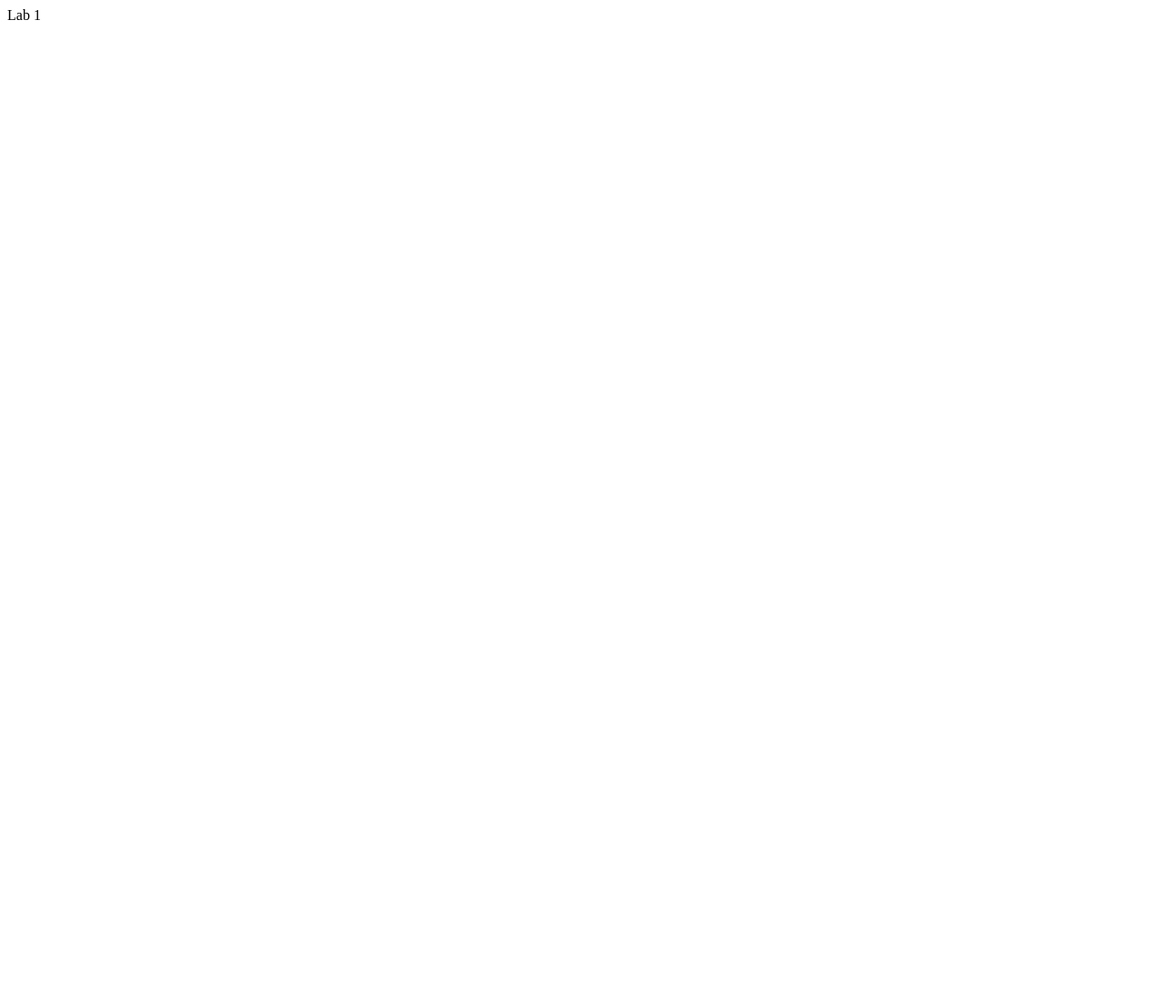
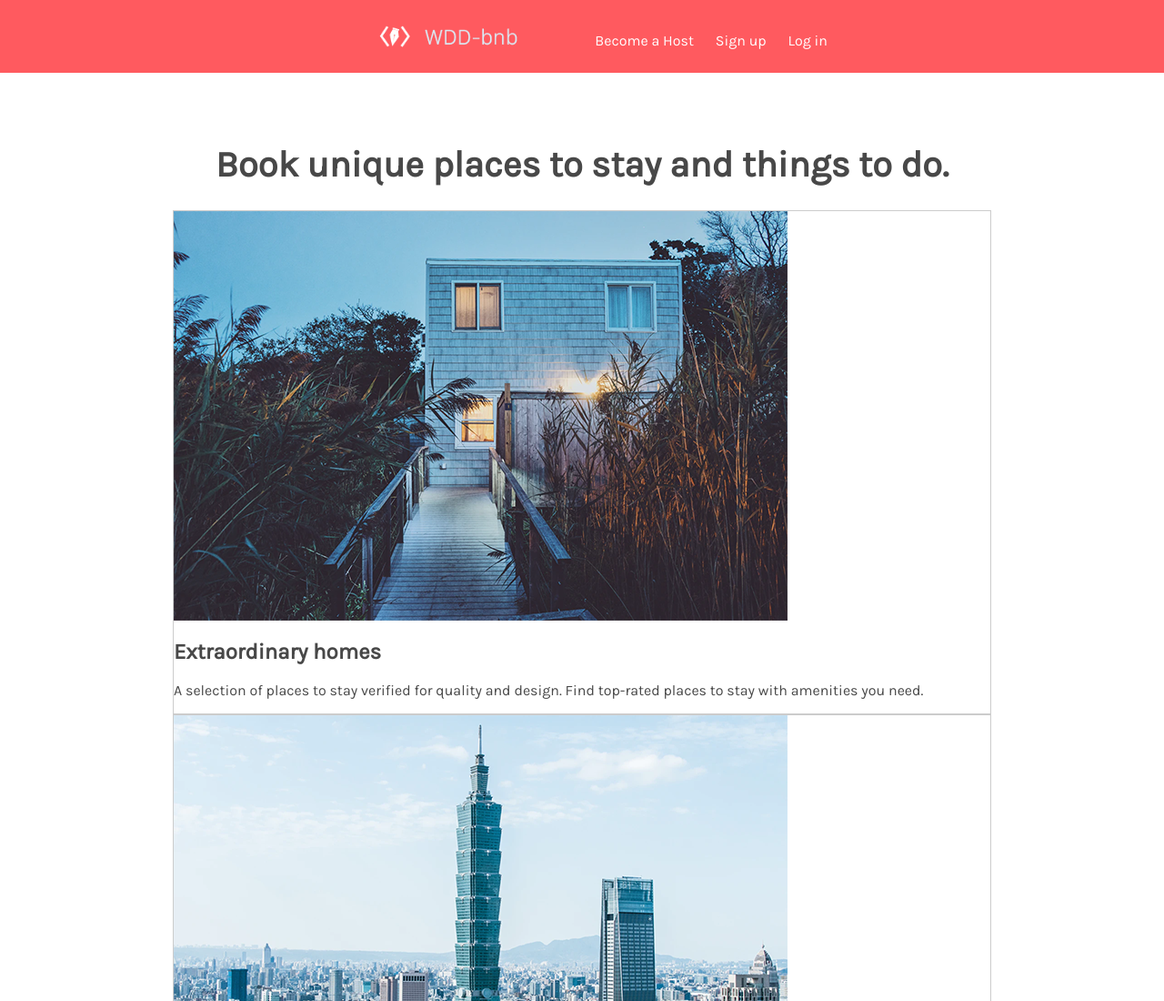
Before and after one commit to weijiexi/weijiexi.github.io, a plain HTML site: page labs/lab2/index.html in a window 1280 px wide. Shown: the top 1100 px of the page at 91% size. Before the commit the page ends 800 px from the top, so only its background shows below. Drawn offline with Linux system fonts and the light colour scheme.

Commit message:
finished lab2

```diff
--- a/homeworks/hw2/assets/css/style.css
+++ b/homeworks/hw2/assets/css/style.css
@@ -30,6 +30,7 @@ div {
     top: calc(50% - 240px);
     left: calc(50% - 240px);
 }
+
 .circle {
     width: 60px;
     height: 60px;
@@ -39,7 +40,6 @@ div {
     border-radius: 50%;
 }
 
-
 #third-row  .circle {
     width: 60px;
     height: 60px;
@@ -48,6 +48,7 @@ div {
     margin-right: 30px;
     border-radius: 50%;
 }
+
 .square {
     width: 60px;
     height: 60px;
@@ -59,6 +60,7 @@ div {
 .row {
     margin-bottom: 30px;
 }
+
 .green {
     background: #78c272;
 }
@@ -67,8 +69,8 @@ div {
     border: 3px inset rgba(74, 74, 74, 0.25);
     width: 54px;
     height: 54px;
+}
 
-}
 .circle.fancy {
     border-style: dotted;
 }
--- /dev/null
+++ b/labs/lab2/css/style.css
@@ -0,0 +1,73 @@
+
+body, header, nav, ul, li {
+    margin: 0;
+    padding: 0;
+    list-style: none;
+}
+
+
+body {
+    width: 100%;
+    font-family: Karla, sans-serif;
+    color: #484848;
+}
+header{
+    width: 100%;
+    height: 80px;
+    background-color: #FF5A5F;
+
+}
+
+#logo {
+    height: 80px;
+    padding-left: 20%;
+}
+
+nav ul {
+    list-style-type: none;
+    padding-inline-start: 0;
+    margin-block-start: 0;
+    margin-block-end: 0;
+
+}
+
+
+
+nav {
+    display: inline-block;
+    float: right;
+    padding-right: 20%;
+    padding-top: 35px;
+
+}
+
+nav li{
+    display: inline-block;
+}
+
+a{
+    color: white;
+    text-decoration: none;
+    margin-left: 20px;
+}
+
+h1{
+    text-align: center;
+    padding-top: 50px;
+    font-size: 40px;
+}
+
+.content {
+    width: 900px;
+    margin: auto;
+}
+
+section {
+    padding: __px;
+    border: 1px solid #cccccc;
+    margin-bottom: __px;
+}
+
+section img {
+    width: __px;
+}
--- a/labs/lab2/index.html
+++ b/labs/lab2/index.html
@@ -1,6 +1,50 @@
-<!DOCTYPE html>
 <html>
-    <body>
-        Lab 1
-    </body>
+  <head>
+    <title>WDD-bnb</title>
+    <link rel="stylesheet" href="css/style.css">
+    <link href="https://fonts.googleapis.com/css?family=Karla&display=swap" rel="stylesheet">
+  </head>
+  <body>
+    <header>
+      <div class="content">
+        <!-- logo and nav -->
+        <a href="home">
+            <img src="img/logo.png" alt="" id="logo"/>
+        </a>
+
+        <nav>
+          <ul>
+            <li><a href="become-host">Become a Host</a></li>
+            <li><a href="sign-up">Sign up</a></li>
+            <li><a href="log-in">Log in</a></li>
+          </ul>
+        </nav>
+      </div>
+    </header>
+
+    <div class="content">
+      <!-- h1 and three sections -->
+      <h1>Book unique places to stay and things to do.</h1>
+      <section>
+        <img src="img/house.png" />
+        <h2>Extraordinary homes</h2>
+        <p>
+          A selection of places to stay verified for quality and design. Find
+          top-rated places to stay with amenities you need.
+        </p>
+      </section>
+      <section>
+        <img src="img/city.png" />
+        <h2>Places to stay around the world</h2>
+        <p>Explore a new city on your next trip!</p>
+      </section>
+      <section>
+        <img src="img/sushimaking.png" />
+        <h2>Top-rated experiences</h2>
+        <p>
+          Book one-of-a-kind activities hosted by locals, created for the curious.
+        </p>
+      </section>
+    </div>
+  </body>
 </html>
```
Also changed, not shown: homeworks/hw1/index.html (+1 -1 lines), homeworks/hw2/index.html (+0 -1 lines), homeworks/hw2/assets/imgs/Weijie.jpg (added), labs/lab2/img/city.png (added), labs/lab2/img/house.png (added), labs/lab2/img/logo.png (added), labs/lab2/img/sushimaking.png (added), 9 other files.
